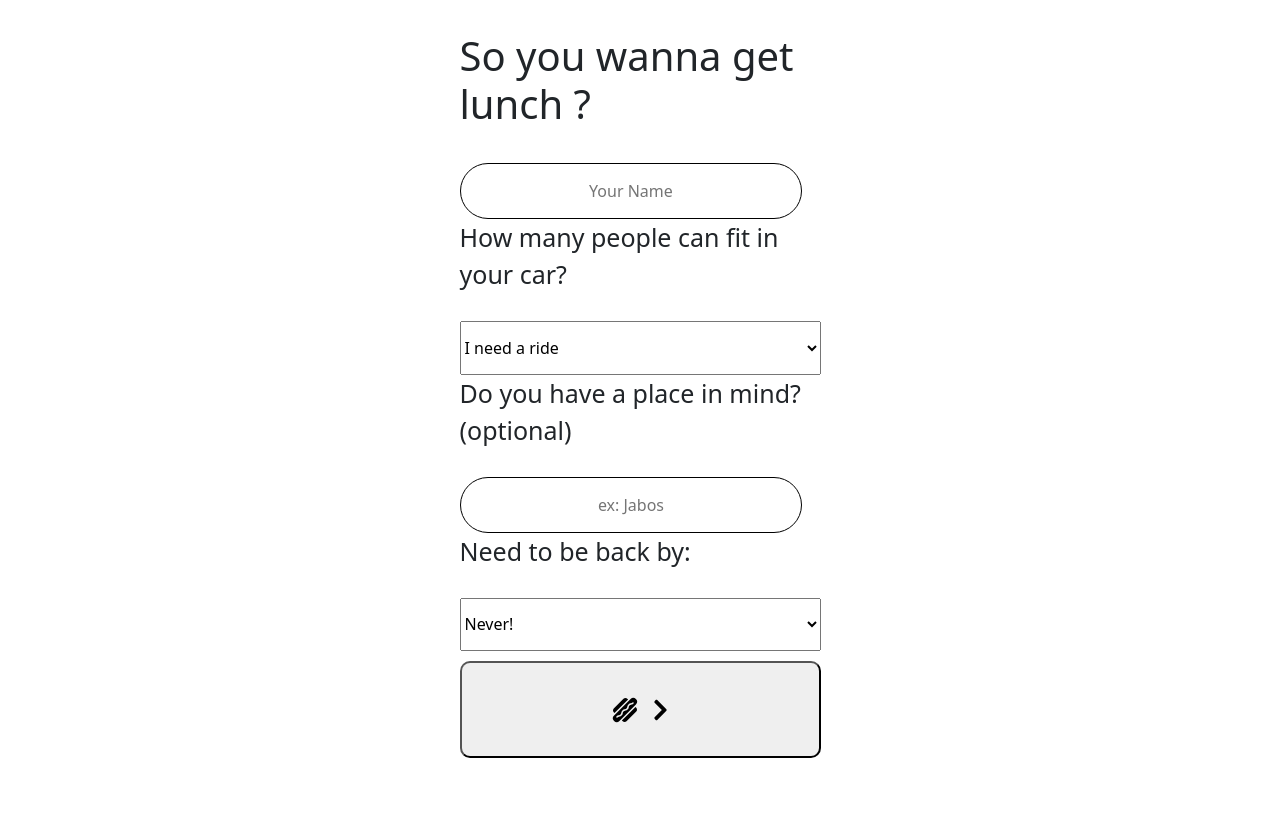
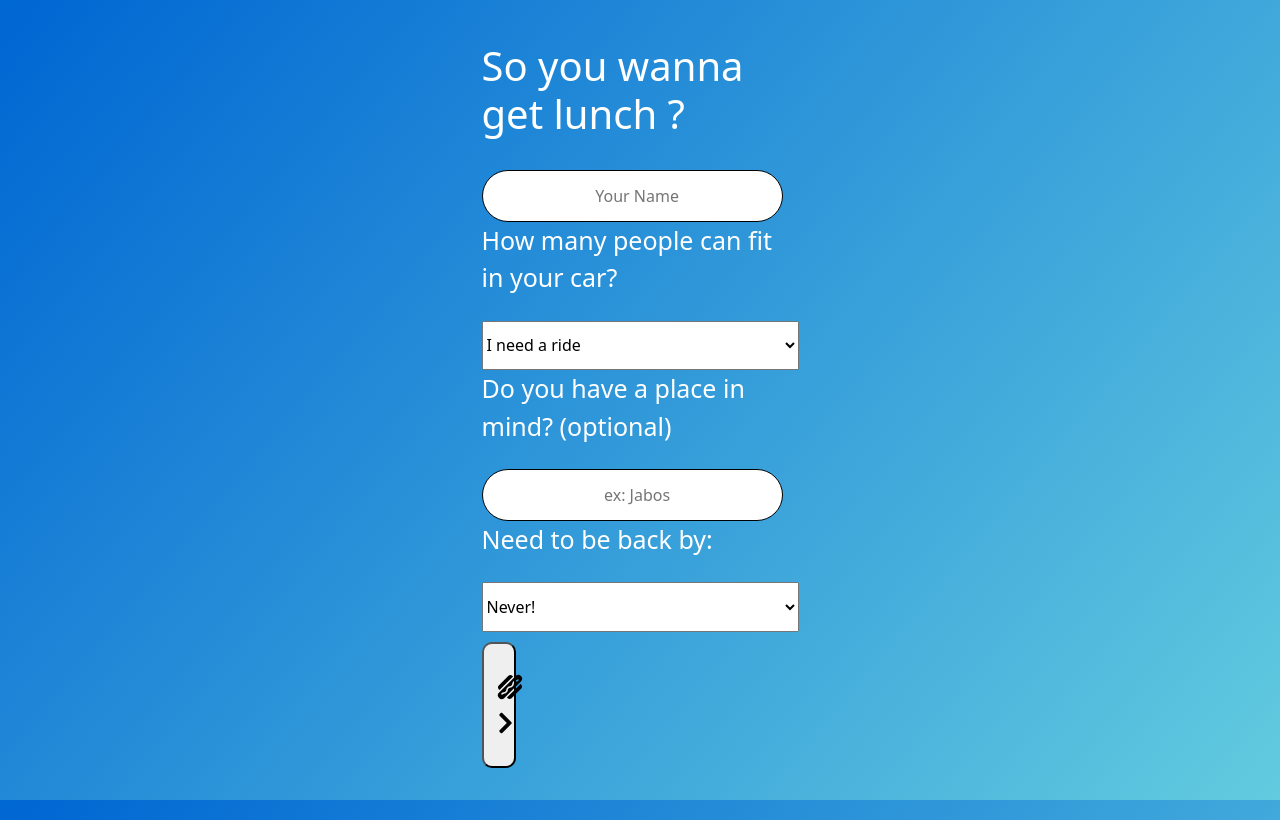
Before and after one commit to Bokeefe/spec-lunch, a React app: page / in a window 1280 px wide. Built offline with nearby package versions, Linux system fonts and the light colour scheme; no server answers.

Commit message:
added voting

```diff
--- a/package.json
+++ b/package.json
@@ -90,7 +90,7 @@
     "workbox-webpack-plugin": "5.1.4"
   },
   "scripts": {
-    "start": "node scripts/start.js",
+    "start": "node scripts/start.js & nodemon server.js",
     "build": "node scripts/build.js",
     "test": "node scripts/test.js"
   },
@@ -172,5 +172,9 @@
     "presets": [
       "react-app"
     ]
+  },
+  "devDependencies": {
+    "concurrently": "^6.5.1",
+    "nodemon": "^2.0.15"
   }
 }
--- a/server.js
+++ b/server.js
@@ -53,6 +53,7 @@ const fakeGroup = [
   },
 ];
 const group = [];
+const votes = {};
 
 io.on("connection", (socket) => {
   const useMock = socket.request.headers.referer.startsWith("http://localhost");
@@ -87,6 +88,11 @@ io.on("connection", (socket) => {
     io.emit("newMessage", message);
   });
 
+  socket.on("vote", (vote) => {
+    votes[vote.name] = vote.vote;
+    io.emit("newVotes", votes);
+  });
+
   socket.on("disconnect", (socket) => {
     console.log("Client disconnected", socket);
   });
--- a/src/App.css
+++ b/src/App.css
@@ -1,5 +1,6 @@
 main {
   max-width: 425px;
-  max-height: 812px;
   margin: 0 auto;
+  padding: 10px;
+  color: white;
 }
--- a/src/components/Chat/Chat.css
+++ b/src/components/Chat/Chat.css
@@ -2,7 +2,9 @@
   position: fixed;
   bottom: 0;
   width: 100%;
-  background: white;
+  background: rgba(255, 255, 255, 0.8);
+  margin-left: -10px;
+  color: black;
 }
 
 .chat__convo {
@@ -44,4 +46,5 @@ input {
   border: 1px solid black;
   border-radius: 50px;
   width: 95%;
+  text-indent: 10px;
 }
--- a/src/components/Lunch/Lunch.tsx
+++ b/src/components/Lunch/Lunch.tsx
@@ -27,7 +27,12 @@ export const Lunch: React.FC<LunchProps> = ({ socket, lunchUser }) => {
         .filter((lunch: any) => lunch.proposedPlace.length)
         .map((lunch) => (
           <>
-            <Vote socket={socket} vote={lunch} key={Math.random().toString()} />
+            <Vote
+              socket={socket}
+              vote={lunch}
+              key={Math.random().toString()}
+              lunchUser={lunchUser}
+            />
           </>
         ))}
       {lunches.length && <Rides rides={lunches} />}
--- a/src/components/Rides/Rides.tsx
+++ b/src/components/Rides/Rides.tsx
@@ -14,12 +14,12 @@ export const Rides: React.FC<RidesProps> = ({ rides }) => {
       return 0;
     });
     setSortedRides({ sortedRides: tempRides });
-    console.log(rides);
   }, []);
 
   return (
     <div>
       <div>
+        <strong>Who is in:</strong>
         {!!sortedRides.sortedRides &&
           sortedRides.sortedRides.map((ride: any) => (
             <p
--- a/src/components/UserForm/UserForm.tsx
+++ b/src/components/UserForm/UserForm.tsx
@@ -47,7 +47,7 @@ export const UserForm: React.FC<UserFormProps> = (props) => {
     <>
       <div className="user-form">
         <form onSubmit={handleSubmit}>
-          <div className="field-cont">
+          <div className="field-cont container">
             <h1>So you wanna get lunch {state.name}?</h1>
             <input
               type="text"
@@ -56,7 +56,7 @@ export const UserForm: React.FC<UserFormProps> = (props) => {
               onChange={handleNameChange}
             />
           </div>
-          <div className="field-cont">
+          <div className="field-cont container">
             <label htmlFor="passengers">
               How many people can fit in your car?
             </label>
@@ -74,7 +74,7 @@ export const UserForm: React.FC<UserFormProps> = (props) => {
               <option value="6">6</option>
             </select>
           </div>
-          <div className="field-cont">
+          <div className="field-cont container">
             <label htmlFor="place">
               Do you have a place in mind? (optional)
             </label>
@@ -85,7 +85,7 @@ export const UserForm: React.FC<UserFormProps> = (props) => {
               onChange={(e) => handleProposedPlaceChange(e.target.value)}
             />
           </div>
-          <div className="field-cont">
+          <div className="field-cont container">
             <label htmlFor="meeting">Need to be back by:</label>
             <select
               name="meeting"
@@ -101,7 +101,7 @@ export const UserForm: React.FC<UserFormProps> = (props) => {
               <option value="6">2:00</option>
             </select>
           </div>
-          <div className="field-cont">
+          <div className="field-cont container">
             <button type="submit">
               <FontAwesomeIcon icon={faHotdog} />
               <FontAwesomeIcon icon={faChevronRight} />
--- a/src/components/Vote/Vote.css
+++ b/src/components/Vote/Vote.css
@@ -11,3 +11,6 @@
 .vote_bar button {
   border-radius: 100%;
 }
+button {
+  width: 34px;
+}
--- a/src/components/Vote/Vote.tsx
+++ b/src/components/Vote/Vote.tsx
@@ -4,21 +4,64 @@ import {
   faStarAndCrescent,
 } from "@fortawesome/free-solid-svg-icons";
 import { FontAwesomeIcon } from "@fortawesome/react-fontawesome";
-import React from "react";
+import React, {
+  ButtonHTMLAttributes,
+  DetailedHTMLProps,
+  useEffect,
+  useState,
+} from "react";
 import "./Vote.css";
 
 interface VoteProps {
   socket: any;
   vote: any;
+  lunchUser: any;
 }
+// const initialState ={ [key: string]: number }
 
-export const Vote: React.FC<VoteProps> = ({ socket, vote }) => {
+export const Vote: React.FC<VoteProps> = ({ socket, vote, lunchUser }) => {
+  const [votes, setVotes] = useState(Object);
+
+  useEffect(() => {
+    socket.on("newVotes", (votes: any) => {
+      handleNewVotes(votes);
+    });
+  });
+
+  const handleVote = (
+    proposedPlace: DetailedHTMLProps<
+      ButtonHTMLAttributes<HTMLButtonElement>,
+      HTMLButtonElement
+    >
+  ) => {
+    socket.emit("vote", { vote: proposedPlace, name: lunchUser.name });
+  };
+
+  const handleNewVotes = (votes: any) => {
+    let newVotes: any = {};
+    for (const vote in votes) {
+      if (newVotes[votes.vote]) {
+        newVotes[votes[vote]]++;
+      } else {
+        newVotes[votes[vote]] = 1;
+      }
+      setVotes(newVotes);
+    }
+  };
+
   return (
-    <div className="vote-cont">
+    <div className="vote container">
       <div className="vote__bar">
         <span>{vote.proposedPlace}</span>
-        <button>
-          <FontAwesomeIcon icon={faStar} />
+        <button onClick={() => handleVote(vote.proposedPlace)}>
+          {
+            (vote.proposedPlace,
+            votes[vote.proposedPlace] ? (
+              votes[vote.proposedPlace]
+            ) : (
+              <FontAwesomeIcon icon={faStar} />
+            ))
+          }
         </button>
       </div>
     </div>
--- a/src/index.css
+++ b/src/index.css
@@ -37,3 +37,46 @@ input:-moz-placeholder {
 .field-cont svg {
   margin: 0 8px;
 }
+body {
+  height: 100vh;
+  width: 100%;
+  color: white;
+  background: linear-gradient(130deg, #0096a0, #0067d3, #73dce1);
+  background-size: 300%;
+  -webkit-animation: Animation 15s ease infinite;
+  -moz-animation: Animation 15s ease infinite;
+  animation: Animation 15s ease infinite;
+}
+@-webkit-keyframes Animation {
+  0% {
+    background-position: 10% 0%;
+  }
+  50% {
+    background-position: 91% 100%;
+  }
+  100% {
+    background-position: 10% 0%;
+  }
+}
+@-moz-keyframes Animation {
+  0% {
+    background-position: 10% 0%;
+  }
+  50% {
+    background-position: 91% 100%;
+  }
+  100% {
+    background-position: 10% 0%;
+  }
+}
+@keyframes Animation {
+  0% {
+    background-position: 10% 0%;
+  }
+  50% {
+    background-position: 91% 100%;
+  }
+  100% {
+    background-position: 10% 0%;
+  }
+}
--- a/src/index.tsx
+++ b/src/index.tsx
@@ -3,7 +3,7 @@ import ReactDOM from "react-dom";
 import "./index.css";
 import App from "./App";
 import reportWebVitals from "./reportWebVitals";
-import "bootstrap/dist/css/bootstrap.min.css";
+import "bootstrap/dist/css/bootstrap.css";
 
 ReactDOM.render(
   <React.StrictMode>
```
Also changed, not shown: 2 other files (tests, documents, lock files or other folders).
